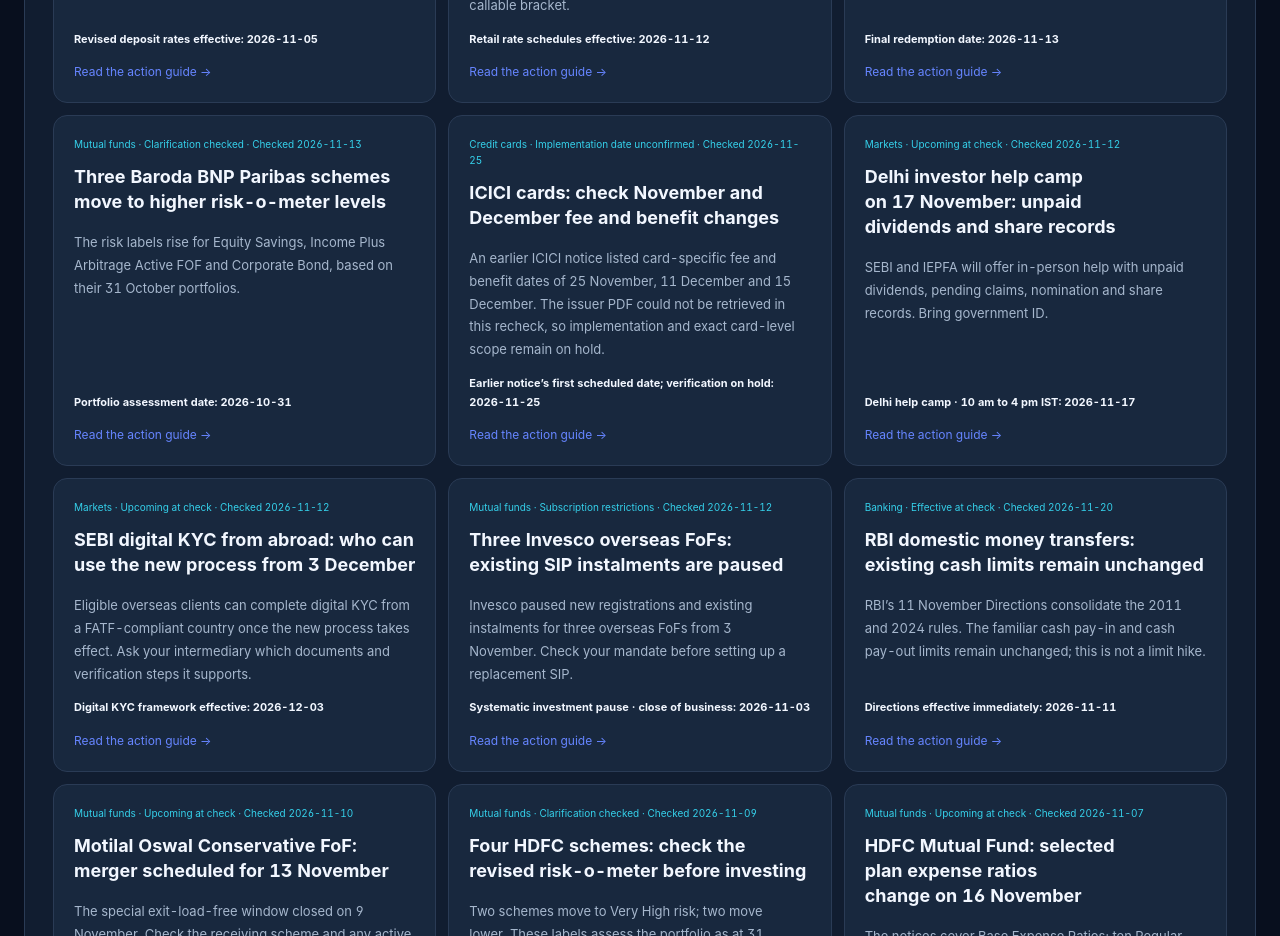
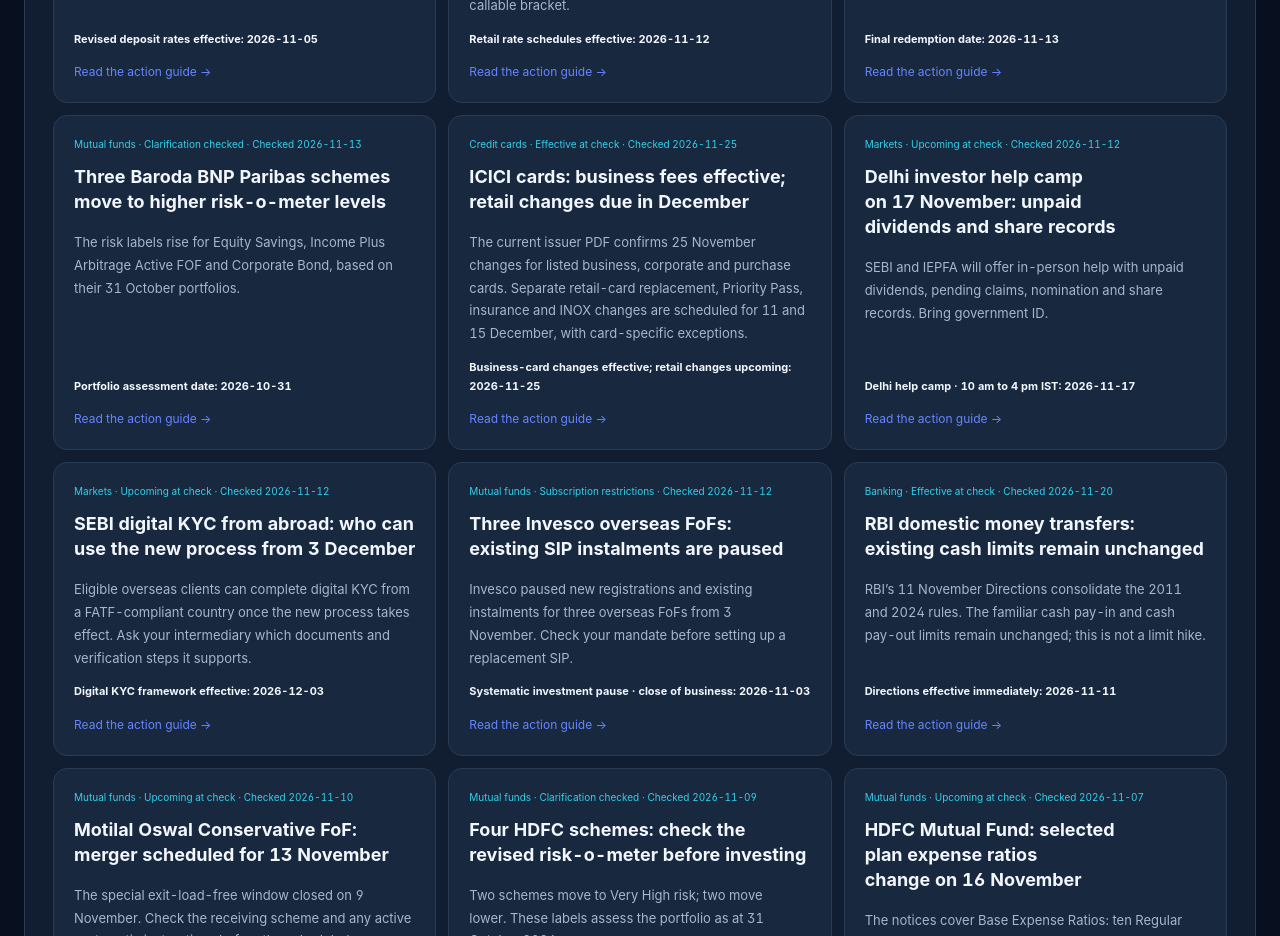
Before and after one commit to aqdas1820/credonomics-site, a Next.js app: page /research/watch in a window 1280 px wide. Shown: the part 5940-6876 px from the top of the page. Built offline with nearby package versions, Linux system fonts and the light colour scheme; no server answers.

Commit message:
Verify current ICICI card fee and benefit changes

```diff
--- a/app/data/research-watch.ts
+++ b/app/data/research-watch.ts
@@ -1315,27 +1315,41 @@ export const researchWatch: WatchItem[] = [
   },
   {
     slug: 'icici-card-replacement-insurance-inox-november-december-2026',
-    title: 'ICICI cards: check November and December fee and benefit changes',
-    summary: 'An earlier ICICI notice listed card-specific fee and benefit dates of 25 November, 11 December and 15 December. The issuer PDF could not be retrieved in this recheck, so implementation and exact card-level scope remain on hold.',
-    category: 'Credit cards', checkedAt: '2026-11-25', eventDate: '2026-11-25', dateLabel: 'Earlier notice’s first scheduled date; verification on hold', statusLabel: 'Implementation date unconfirmed',
-    source: 'https://www.icicibank.com/content/dam/icicibank/india/managed-assets/revamp-page-images/docs/pdf/credit-card-charges-updated-notice.pdf',
-    sourceLabel: 'ICICI Bank notice on credit card features and charges',
-    sourceLocation: 'Earlier verification used pages 1–4 for effective dates and card columns. The official PDF link returned an Internal Error during the 25 November recheck; no current replacement notice was retrievable.',
+    title: 'ICICI cards: business fees effective; retail changes due in December',
+    summary: 'The current issuer PDF confirms 25 November changes for listed business, corporate and purchase cards. Separate retail-card replacement, Priority Pass, insurance and INOX changes are scheduled for 11 and 15 December, with card-specific exceptions.',
+    category: 'Credit cards',
+    checkedAt: '2026-11-25',
+    publishedAt: '2026-11-12',
+    eventDate: '2026-11-25',
+    dateLabel: 'Business-card changes effective; retail changes upcoming',
+    updateNote: '25 November 2026, 16:24 IST: re-opened the current 11-page issuer notice on icici.bank.in. Pages 4–6 confirm the 25 November business/corporate/purchase-card rows; pages 1–2 confirm separate 11 and 15 December retail-card rows. The current retail MITC, updated 19 November 2026, independently confirms the 11 December replacement and Priority Pass charges and card-specific exceptions. The notice does not state a separate publication date. The earlier HOLD is removed; no all-card scope is inferred.',
+    source: 'https://www.icici.bank.in/content/dam/icicibank/india/managed-assets/revamp-page-images/docs/pdf/credit-card-charges-updated-notice.pdf',
+    sourceLabel: 'ICICI Bank: credit-card features and charges notice (11-page PDF)',
+    sourceLocation: 'PDF pages 1–2: 11 and 15 December retail-card changes and card lists; pages 4–6: 25 November business, corporate and purchase-card DCC/replacement rows. Cross-check: retail MITC updated 19 November 2026, pages 9–11 for replacement, Priority Pass and retail DCC rates.',
+    additionalSources: [
+      { url: 'https://www.icici.bank.in/managed-assets/docs/personal/cards/mitc_cc.pdf', label: 'ICICI Bank: retail credit-card MITC, last updated 19 November 2026' },
+      { url: 'https://www.icici.bank.in/about-us/notice-board', label: 'ICICI Bank official notice board' },
+    ],
     cardIds: ['amazon-pay-icici', 'icici-coral', 'icici-rubyx', 'icici-sapphiro', 'icici-hpcl-super-saver'],
-    audience: 'ICICI cardholders whose exact card may be covered by the earlier notice’s separate business, corporate, purchase-card, insurance or INOX rows. Current card-level implementation is not reconfirmed.',
-    facts: [
-      'Earlier notice: the business and corporate card DCC row listed 25 November for a 1% to 3.50% fee on covered international transactions billed in INR, and a separate ₹200 to ₹300 plus GST replacement-fee row for listed business, corporate and purchase cards. The current official PDF could not be retrieved on 25 November; actual application and card-level scope are not confirmed.',
-      'Earlier notice: the general card replacement row listed 11 December and named Emeralde Private Metal, 1838 Reserve and Times Black as exceptions. The current PDF was not retrievable for re-verification.',
-      'Earlier notice: a separate Priority Pass replacement row listed 11 December, changing nil to ₹300 plus GST for the named cards, including Emeralde Private Metal and Times Black despite their exception from the general replacement row. The current PDF was not retrievable for re-verification.',
-      'Earlier notice: separate 15 December rows listed withdrawals of named insurance covers on Emeralde Private Metal, Times Black, Emeralde, Emeralde Private, Diamant, Sapphiro, Rubyx, Parakram and Parakram Select. The current PDF was not retrievable for re-verification; no current policy or booking outcome is asserted.',
-      'Earlier notice: a separate 15 December row listed INOX-benefit withdrawal for Rubyx, Coral, Expressions, Chennai Super Kings, MakeMyTrip Platinum, HPCL Super Saver, Emirates Rubyx, MakeMyTrip Signature and MakeMyTrip ICICI Bank Credit Card. The current PDF was not retrievable for re-verification.',
-    ],
-    actions: [
-      'Match the full card name to the relevant row, including the separate lists for physical card and Priority Pass replacements.',
-      'If you rely on an affected cover for a trip, check with the issuer or insurer how the dates and policy terms apply to your booking. For a movie booking, check the offer’s current terms before checkout.',
-      'If using a listed business or corporate card internationally, check the billing currency and compare the applicable fees before choosing a currency.',
-    ],
-    limits: 'Checked 25 November 2026. The earlier verified issuer PDF listed 25 November, 11 December and 15 December rows but did not state a publication date. The official PDF URL returned an Internal Error during this recheck, and no current replacement notice was retrievable. Accordingly, all listed fee/benefit implementation dates and card-level applications remain on HOLD until the current issuer notice or applicable card-specific MITC is accessible. Do not treat the earlier schedule as proof that a fee was charged or a cover ended for a particular account, booking or claim; insurer confirmation remains necessary.',
+    audience: 'ICICI retail cardholders whose exact variant appears in the replacement, Priority Pass, insurance or INOX rows, and business, corporate or purchase-card holders whose exact product appears in the 25 November rows.',
+    facts: [
+      'Checked 25 November 2026. The current 11-page issuer PDF does not state a separate publication/announcement date. Its first two pages list retail-card changes effective 11 and 15 December; pages 4–6 separately list business, corporate and purchase-card changes effective 25 November. The PDF title mentions December, so the later business-card pages must not be missed.',
+      'Effective 25 November: for the business, corporate and purchase-card variants listed on PDF pages 4–5, DCC on international transactions performed in INR at international locations, and INR transactions with merchants located in India but registered abroad, changes from 1% to 3.50%. The notice says the revised DCC fee is aligned with the card’s forex markup. It is not a blanket change for all ICICI retail cards.',
+      'Effective 25 November: the same listed business/corporate/purchase-card group has a replacement fee change from ₹200 to ₹300 plus GST. This is a separate row from the DCC change and does not establish a change for every ICICI business card.',
+      'Effective 11 December: the general retail-card replacement fee changes from ₹200 to ₹300 plus GST. The current retail MITC updated 19 November confirms special replacement amounts for the three exceptions: ₹3,500 for Emeralde Private Metal, ₹3,500 for Times Black and ₹5,000 for 1838 Reserve; these are not treated as ₹300 cards.',
+      'Effective 11 December: Priority Pass replacement changes from nil to ₹300 plus GST for the variants listed separately in the issuer notice and current MITC: Emeralde Private Metal, Emeralde Private, Emeralde, Sapphiro, Times Black, MakeMyTrip Signature, MakeMyTrip ICICI Bank Credit Card, Emirates Skywards Emeralde, Emirates Skywards Sapphiro, Adani One Signature, Parakram Select and Diamant World Mastercard. This separate list includes Emeralde Private Metal and Times Black even though they have special amounts in the general physical-card replacement row.',
+      'Effective 15 December: complimentary air-accident and related insurance cover is listed for discontinuation on Emeralde Private Metal, Times Black, Emeralde, Emeralde Private, Diamant, Sapphiro and Rubyx. The separate Cancellation For Any Reason cover row names only Emeralde Private Metal, Times Black, Emeralde and Emeralde Private.',
+      'Effective 15 December: a separate personal and air-accident insurance cover row names Parakram Select and Parakram. It is not the same cover row as the seven-card list above.',
+      'Effective 15 December: the complimentary INOX benefit is listed for discontinuation on Rubyx, Coral, Expressions, Chennai Super Kings, MakeMyTrip Platinum, HPCL Super Saver, Emirates Rubyx, MakeMyTrip Signature and MakeMyTrip ICICI Bank Credit Card.',
+      'The 19 November retail MITC lists its own product-specific DCC rates and exceptions. It is separate from the 25 November business/corporate/purchase-card table; do not apply the business-card 25 November DCC row to retail cards. The retail MITC lists 2% for Emeralde Private Metal, Emeralde Private and Emeralde; no DCC fee for MakeMyTrip ICICI Bank Credit Card (not Signature or Platinum); 1.49% for Times Black; 1.99% for Amazon Pay; no DCC fee for 1838 Reserve; and restricted foreign-currency transactions for PM SVANidhi.',
+    ],
+    actions: [
+      'Match the exact card name and variant to the relevant issuer row. Do not rely on a generic ICICI brand name or assume every co-branded variant shares the same treatment.',
+      'For a listed business/corporate/purchase card, check the card-specific forex markup and the final quoted amount before accepting an INR DCC conversion. The 25 November row applies only to the variants named in that business-card table.',
+      'For a replacement after 11 December, check the physical-card replacement row separately from the Priority Pass replacement row; the exception lists and fees differ.',
+      'If you rely on one of the named insurance covers or INOX benefit, check the current issuer/insurer terms for your exact card and ask how the date applies to an existing booking or claim. The notice alone does not determine an individual claim outcome.',
+    ],
+    limits: 'Checked 25 November 2026. The issuer notice does not state a separate announcement/publication date. The 25 November DCC and replacement changes are limited to the named business, corporate and purchase-card variants. The 11 December replacement and Priority Pass rows have separate product lists and fee exceptions; the current 19 November retail MITC supplies the special physical-card replacement amounts and retail DCC exceptions. The 15 December insurance and INOX withdrawals apply only to the named benefit/card rows. The documents do not specify treatment of an individual existing booking, insurance claim or prior transaction; no retroactive cancellation, claim eligibility, refund, compensation or blanket benefit removal is inferred. No reward valuation or card-ranking formula is changed.',
   },
   {
     slug: 'sebi-iepfa-niveshak-shivir-delhi-november-2026',
```
